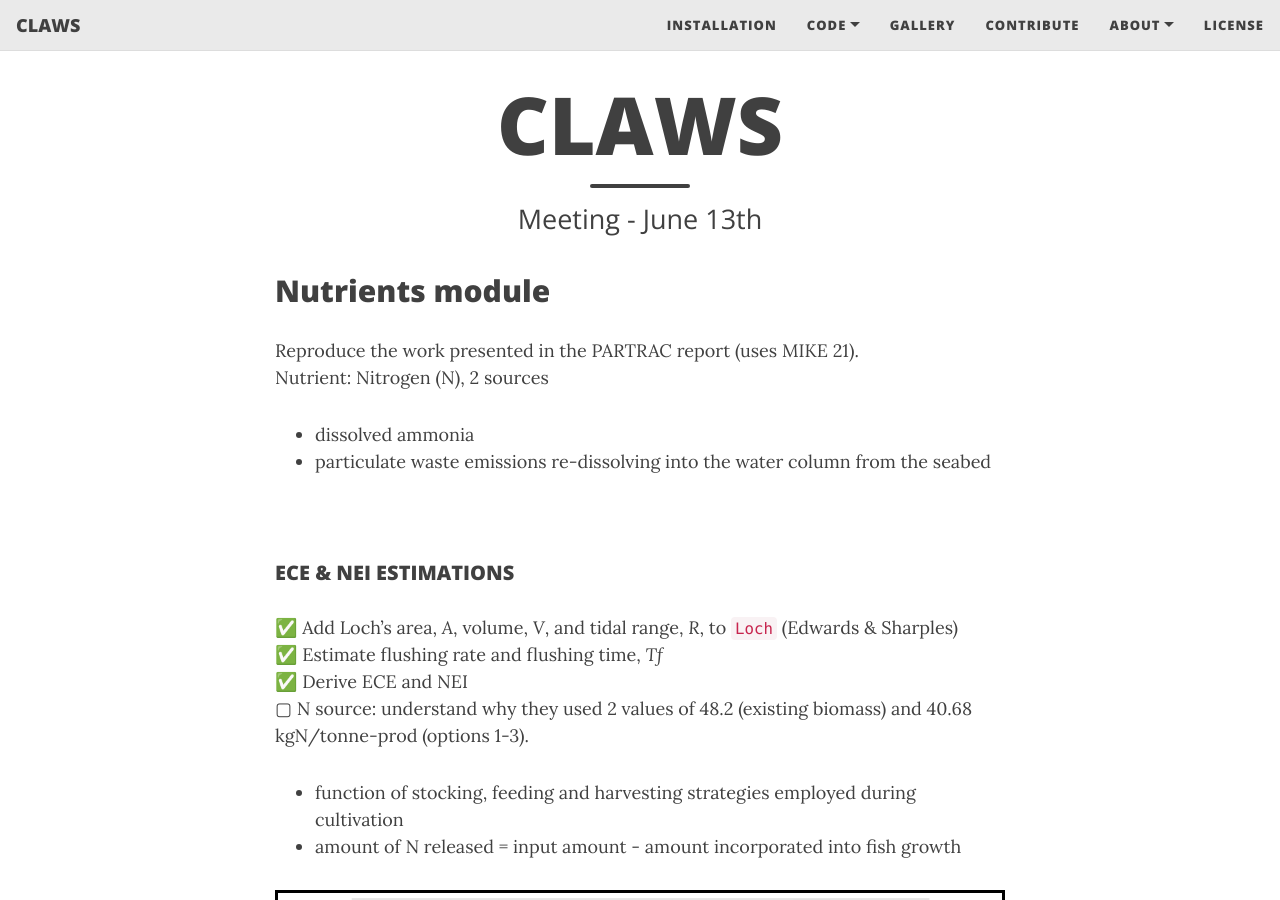
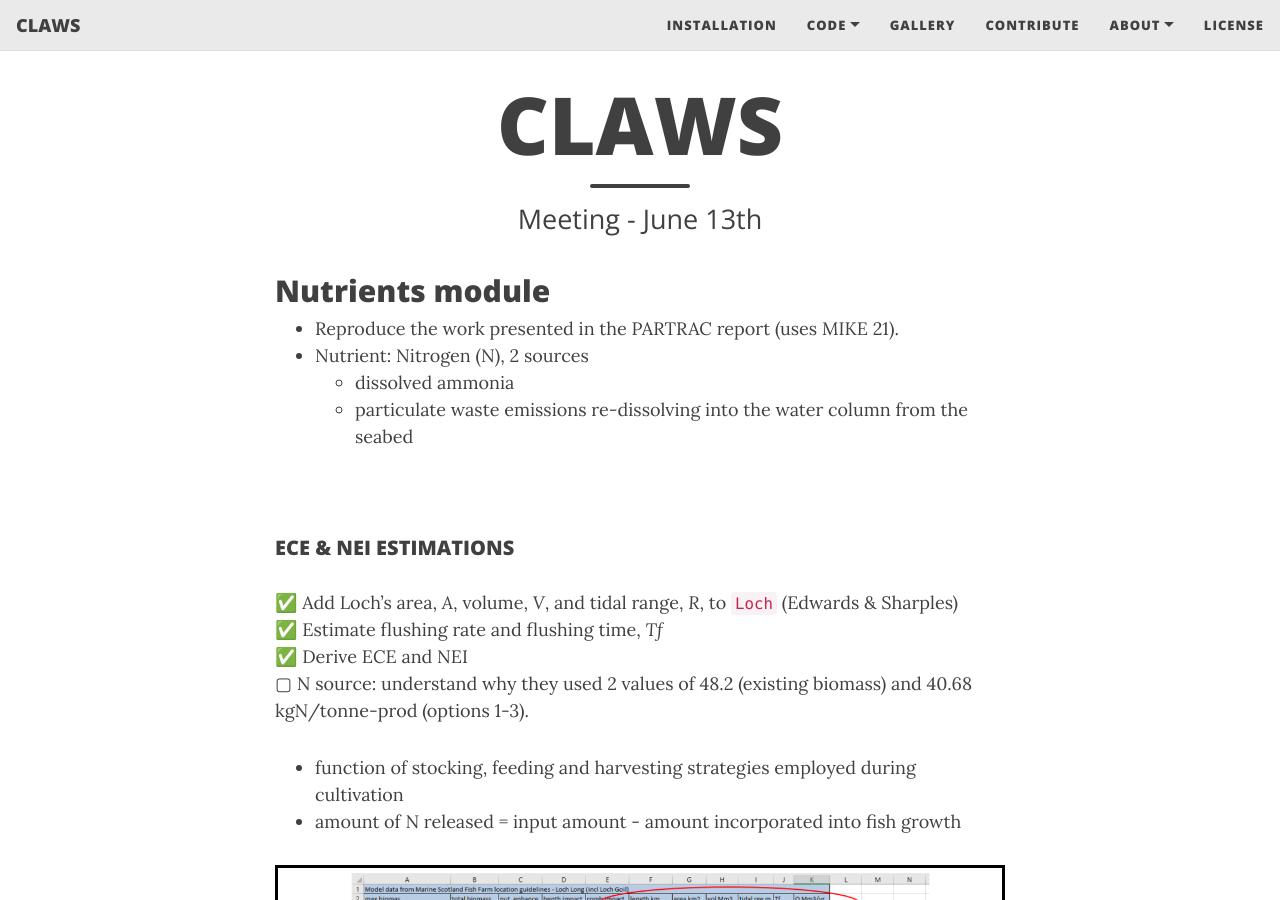
Before and after one commit to claws-scot/claws-scot.github.io, a Jekyll site: the page built from meeting-220613-N.md, in a window 1280 px wide and 900 px high. Built offline with Jekyll 4.4.1, drawn with Linux system fonts in a browser that asks for light colours; nearby versions of some CDN libraries.

Commit message:
Editing web pages

```diff
--- a/meeting-220613-N.md
+++ b/meeting-220613-N.md
@@ -7,10 +7,10 @@
 
 ## Nutrients module
 
-Reproduce the work presented in the PARTRAC report (uses MIKE 21).
-Nutrient: Nitrogen (N), 2 sources
-  - dissolved ammonia
-  - particulate waste emissions re-dissolving into the water column from the seabed
+- Reproduce the work presented in the PARTRAC report (uses MIKE 21).
+- Nutrient: Nitrogen (N), 2 sources
+  + dissolved ammonia
+  + particulate waste emissions re-dissolving into the water column from the seabed
 
 &nbsp;
 <h5>ECE & NEI ESTIMATIONS</h5>
```
